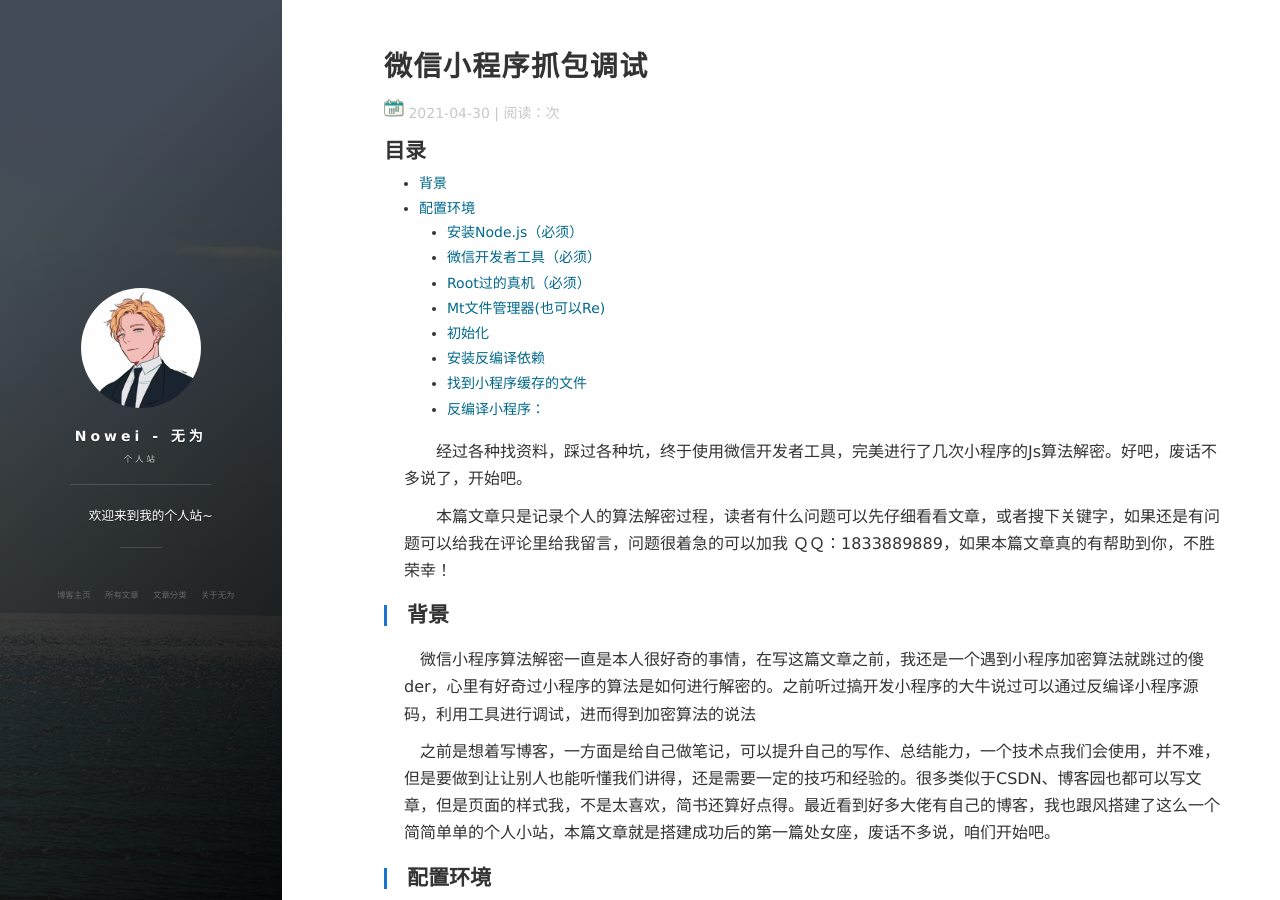
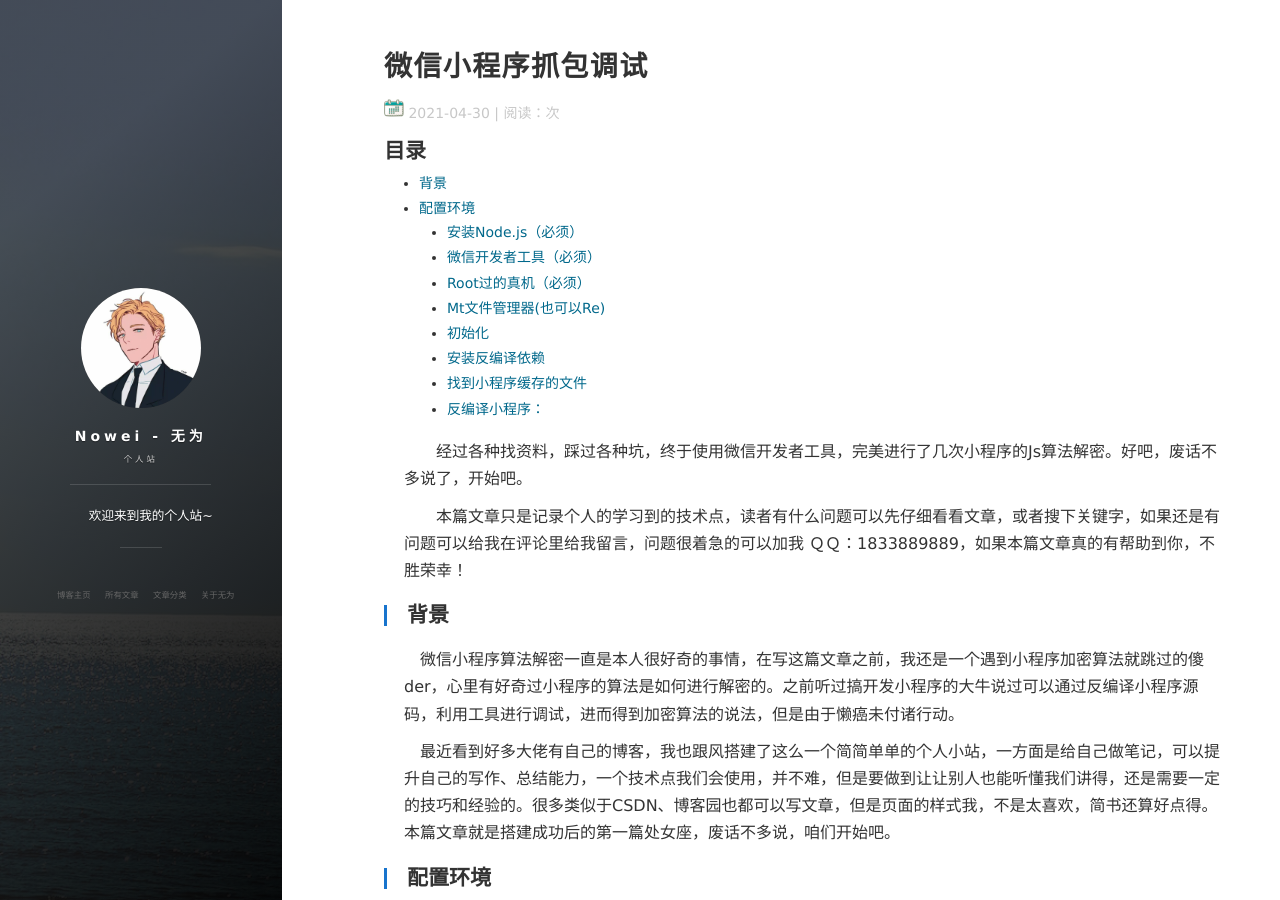
Before and after one commit to NoweiH/NoweiH.github.io, a Jekyll site: the page built from _posts/2021-04-30-微信小程序抓包调试.md, in a window 1280 px wide and 900 px high. Built offline with Jekyll 4.4.1, drawn with Linux system fonts in a browser that asks for light colours; nearby versions of some CDN libraries; comment, search, counter and statistics services are not loaded.

Commit message:
Update 2021-04-30-微信小程序抓包调试.md

```diff
--- a/_posts/2021-04-30-微信小程序抓包调试.md
+++ b/_posts/2021-04-30-微信小程序抓包调试.md
@@ -8,14 +8,14 @@ tag: JavaScript
 
 　　经过各种找资料，踩过各种坑，终于使用微信开发者工具，完美进行了几次小程序的Js算法解密。好吧，废话不多说了，开始吧。
 
-　　本篇文章只是记录个人的算法解密过程，读者有什么问题可以先仔细看看文章，或者搜下关键字，如果还是有问题可以给我在评论里给我留言，问题很着急的可以加我 ＱＱ：1833889889，如果本篇文章真的有帮助到你，不胜荣幸！
+　　本篇文章只是记录个人的学习到的技术点，读者有什么问题可以先仔细看看文章，或者搜下关键字，如果还是有问题可以给我在评论里给我留言，问题很着急的可以加我 ＱＱ：1833889889，如果本篇文章真的有帮助到你，不胜荣幸！
 
 
 ## 背景
 
-　微信小程序算法解密一直是本人很好奇的事情，在写这篇文章之前，我还是一个遇到小程序加密算法就跳过的傻der，心里有好奇过小程序的算法是如何进行解密的。之前听过搞开发小程序的大牛说过可以通过反编译小程序源码，利用工具进行调试，进而得到加密算法的说法
+　微信小程序算法解密一直是本人很好奇的事情，在写这篇文章之前，我还是一个遇到小程序加密算法就跳过的傻der，心里有好奇过小程序的算法是如何进行解密的。之前听过搞开发小程序的大牛说过可以通过反编译小程序源码，利用工具进行调试，进而得到加密算法的说法，但是由于懒癌未付诸行动。
 
-　之前是想着写博客，一方面是给自己做笔记，可以提升自己的写作、总结能力，一个技术点我们会使用，并不难，但是要做到让让别人也能听懂我们讲得，还是需要一定的技巧和经验的。很多类似于CSDN、博客园也都可以写文章，但是页面的样式我，不是太喜欢，简书还算好点得。最近看到好多大佬有自己的博客，我也跟风搭建了这么一个简简单单的个人小站，本篇文章就是搭建成功后的第一篇处女座，废话不多说，咱们开始吧。
+　最近看到好多大佬有自己的博客，我也跟风搭建了这么一个简简单单的个人小站，一方面是给自己做笔记，可以提升自己的写作、总结能力，一个技术点我们会使用，并不难，但是要做到让让别人也能听懂我们讲得，还是需要一定的技巧和经验的。很多类似于CSDN、博客园也都可以写文章，但是页面的样式我，不是太喜欢，简书还算好点得。本篇文章就是搭建成功后的第一篇处女座，废话不多说，咱们开始吧。
 
 ## 配置环境
 
```
